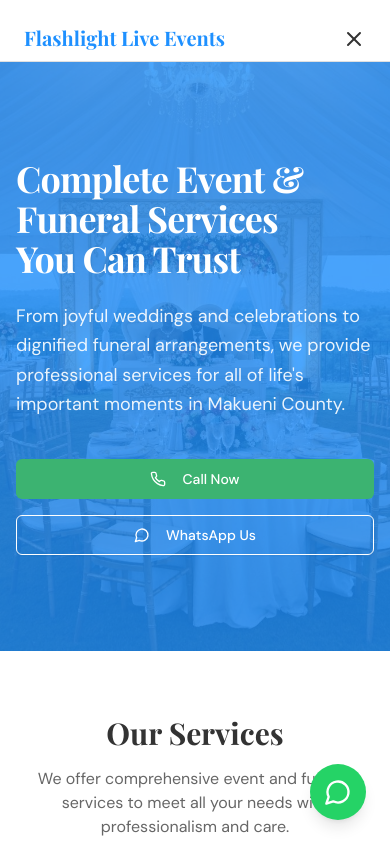
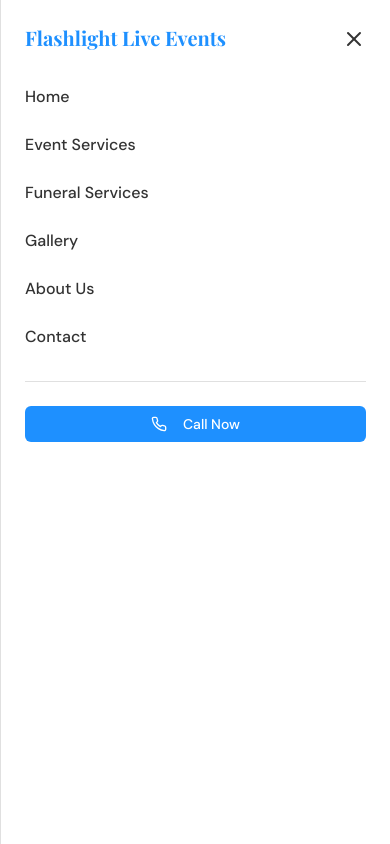
Before and after one commit to Vic-StAR4763/flashlight-website, a Next.js app: page / in a window 390 px wide. Both pictures are taken after a click on the button "Open main menu". Shown: the top 844 px of the page. Built offline with nearby package versions, Linux system fonts and the light colour scheme; a web font is replaced by a local one.

Commit message:
fixing phone view dropdown menu

```diff
--- a/components/header.tsx
+++ b/components/header.tsx
@@ -4,6 +4,7 @@ import Link from "next/link"
 import { useState } from "react"
 import { Menu, X, Phone } from "lucide-react"
 import { Button } from "@/components/ui/button"
+import * as Portal from "@radix-ui/react-portal"
 
 const navigation = [
   { name: "Home", href: "/" },
@@ -61,9 +62,10 @@ export function Header() {
 
       {/* Mobile menu */}
       {mobileMenuOpen && (
-        <div className="lg:hidden fixed inset-0 z-50">
-          <div className="fixed inset-0 bg-foreground/20" onClick={() => setMobileMenuOpen(false)} />
-          <div className="fixed inset-y-0 right-0 z-50 w-full overflow-y-auto bg-card px-6 py-6 sm:max-w-sm">
+        <Portal.Root>
+          <div className="lg:hidden fixed inset-0 z-[100]">
+            <div className="fixed inset-0 bg-background/80 backdrop-blur-sm" onClick={() => setMobileMenuOpen(false)} />
+            <div className="fixed inset-y-0 right-0 z-50 w-full overflow-y-auto bg-card px-6 py-6 sm:max-w-sm border-l border-border shadow-xl">
               <div className="flex items-center justify-between">
                 <Link href="/" className="-m-1.5 p-1.5" onClick={() => setMobileMenuOpen(false)}>
                   <span className="font-serif text-xl font-bold text-primary">Flashlight Live Events</span>
@@ -71,7 +73,7 @@ export function Header() {
                 <button
                   type="button"
                   onClick={() => setMobileMenuOpen(false)}
-                className="-m-2.5 rounded-md p-2.5 text-foreground"
+                  className="-m-2.5 rounded-md p-2.5 text-foreground hover:bg-secondary transition-colors"
                 >
                   <span className="sr-only">Close menu</span>
                   <X className="h-6 w-6" aria-hidden="true" />
@@ -103,6 +105,7 @@ export function Header() {
               </div>
             </div>
           </div>
+        </Portal.Root>
       )}
     </header>
   )
```
Lines whose indentation alone changed are shown as unchanged.
